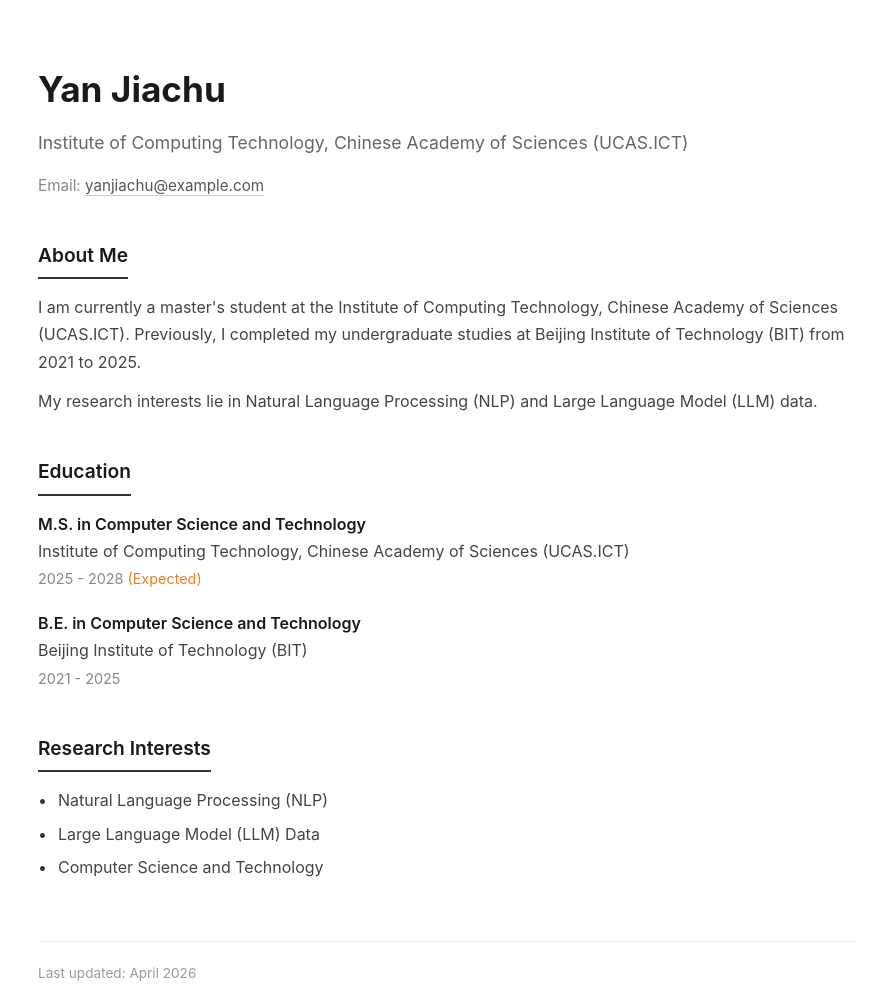
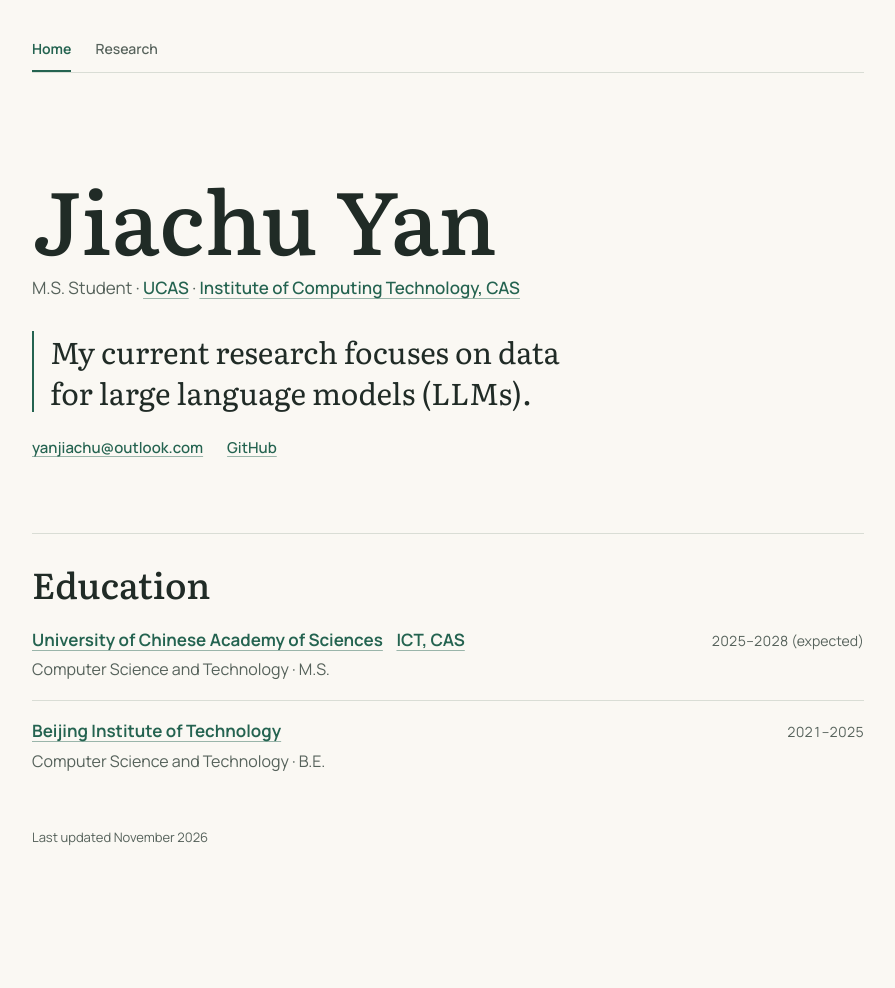
Before and after one commit to yanjiachu/PersonelPage, a plain HTML site: page index.html in a window 1280 px wide. Shown: the whole page, without its empty margins (192-1087 px from the left). After the commit the page ends 880 px from the top, so only its background shows below. Drawn offline with Linux system fonts and the light colour scheme.

Commit message:
Refresh academic homepage and research page

```diff
--- /dev/null
+++ b/assets/site.css
@@ -0,0 +1,207 @@
+@font-face {
+    font-family: Manrope;
+    src: url("fonts/manrope.woff2") format("woff2");
+    font-style: normal;
+    font-weight: 400 700;
+    font-display: swap;
+}
+
+@font-face {
+    font-family: Literata;
+    src: url("fonts/literata.woff2") format("woff2");
+    font-style: normal;
+    font-weight: 400 600;
+    font-display: swap;
+}
+
+:root {
+    color-scheme: light;
+    --paper: #faf8f3;
+    --ink: #202b26;
+    --muted: #56625b;
+    --accent: #246350;
+    --rule: #d9ddd5;
+    --serif: Literata, Georgia, serif;
+    --sans: Manrope, -apple-system, BlinkMacSystemFont, "Segoe UI", sans-serif;
+}
+
+* {
+    box-sizing: border-box;
+}
+
+body {
+    margin: 0;
+    background: var(--paper);
+    color: var(--ink);
+    font: 1rem/1.65 var(--sans);
+}
+
+.page {
+    width: min(100% - 3rem, 52rem);
+    margin-inline: auto;
+    padding-block: 1.75rem 2rem;
+}
+
+h1, h2, h3, p {
+    margin: 0;
+}
+
+a {
+    color: var(--accent);
+    font-weight: 550;
+    text-decoration-color: rgb(36 99 80 / 45%);
+    text-underline-offset: 0.23em;
+}
+
+a:hover {
+    text-decoration-color: currentColor;
+}
+
+a:focus-visible {
+    outline: 2px solid var(--accent);
+    outline-offset: 4px;
+}
+
+.site-nav {
+    display: flex;
+    gap: 1.5rem;
+    border-bottom: 1px solid var(--rule);
+}
+
+.site-nav a {
+    display: inline-flex;
+    align-items: center;
+    min-height: 2.75rem;
+    border-bottom: 2px solid transparent;
+    color: var(--muted);
+    font-size: 0.875rem;
+    text-decoration: none;
+}
+
+.site-nav a:hover,
+.site-nav [aria-current="page"] {
+    color: var(--accent);
+}
+
+.site-nav [aria-current="page"] {
+    border-bottom-color: currentColor;
+    font-weight: 650;
+}
+
+.intro {
+    margin-block: clamp(3rem, 9vw, 6rem) clamp(2.75rem, 7vw, 4.5rem);
+}
+
+h1, h2 {
+    font-family: var(--serif);
+    font-weight: 500;
+}
+
+h1 {
+    font-size: clamp(3.125rem, 8.2vw, 5.5rem);
+    line-height: 1.08;
+}
+
+.affiliation {
+    margin-top: 0.65rem;
+    color: var(--muted);
+    font-size: 1.0625rem;
+}
+
+.research-summary {
+    max-width: 34rem;
+    margin-top: 1.8rem;
+    padding-left: 1rem;
+    border-left: 2px solid var(--accent);
+    font: 400 clamp(1.375rem, 3.1vw, 1.875rem)/1.35 var(--serif);
+    text-wrap: balance;
+}
+
+.contact {
+    display: flex;
+    flex-wrap: wrap;
+    gap: 0.5rem 1.5rem;
+    margin-top: 1.5rem;
+    font-size: 0.9375rem;
+}
+
+.content-section {
+    padding-top: 1.75rem;
+    border-top: 1px solid var(--rule);
+}
+
+.content-section + .content-section {
+    margin-top: 2.5rem;
+}
+
+h2 {
+    font-size: clamp(1.75rem, 4vw, 2.25rem);
+    line-height: 1.2;
+}
+
+.education-list {
+    margin: 0.25rem 0 0;
+    padding: 0;
+    list-style: none;
+}
+
+.education-item {
+    display: grid;
+    grid-template-columns: minmax(0, 1fr) auto;
+    align-items: baseline;
+    gap: 0.35rem 1.5rem;
+    padding-block: 1.05rem;
+}
+
+.education-item + .education-item {
+    border-top: 1px solid var(--rule);
+}
+
+.education-item h3,
+.project-entry h3 {
+    font-size: 1.0625rem;
+    font-weight: 650;
+}
+
+.institution-links {
+    display: flex;
+    flex-wrap: wrap;
+    gap: 0.25rem 0.85rem;
+}
+
+.education-item h3 a {
+    font-weight: inherit;
+}
+
+.degree {
+    margin-top: 0.15rem;
+    color: var(--muted);
+}
+
+.period {
+    color: var(--muted);
+    font-size: 0.875rem;
+    font-variant-numeric: tabular-nums;
+}
+
+.project-entry {
+    margin-top: 1rem;
+}
+
+.section-copy {
+    max-width: 48ch;
+    margin-top: 0.65rem;
+    color: var(--muted);
+}
+
+footer {
+    margin-top: 2.25rem;
+    color: var(--muted);
+    font-size: 0.8125rem;
+}
+
+@media (max-width: 40rem) {
+    .education-item {
+        grid-template-columns: 1fr;
+    }
+}
--- a/index.html
+++ b/index.html
@@ -3,183 +3,56 @@
 <head>
     <meta charset="UTF-8">
     <meta name="viewport" content="width=device-width, initial-scale=1.0">
-    <title>Yan Jiachu</title>
-    <style>
-        * {
-            margin: 0;
-            padding: 0;
-            box-sizing: border-box;
-        }
-
-        body {
-            font-family: -apple-system, BlinkMacSystemFont, "Segoe UI", Roboto, Oxygen, Ubuntu, Cantarell, sans-serif;
-            line-height: 1.7;
-            color: #333;
-            max-width: 900px;
-            margin: 0 auto;
-            padding: 60px 40px;
-            font-size: 16px;
-        }
-
-        .header {
-            margin-bottom: 40px;
-        }
-
-        .name {
-            font-size: 2.2em;
-            font-weight: 700;
-            color: #1a1a1a;
-            margin-bottom: 8px;
-        }
-
-        .affiliation {
-            font-size: 1.1em;
-            color: #666;
-            margin-bottom: 15px;
-        }
-
-        .contact {
-            font-size: 0.95em;
-            color: #888;
-        }
-
-        .contact a {
-            color: #555;
-            text-decoration: none;
-            border-bottom: 1px solid #ccc;
-        }
-
-        .contact a:hover {
-            color: #000;
-            border-bottom-color: #000;
-        }
-
-        .section {
-            margin-bottom: 40px;
-        }
-
-        .section-title {
-            font-size: 1.2em;
-            font-weight: 600;
-            color: #1a1a1a;
-            margin-bottom: 15px;
-            border-bottom: 2px solid #333;
-            padding-bottom: 6px;
-            display: inline-block;
-        }
-
-        .section p {
-            color: #444;
-            margin-bottom: 12px;
-        }
-
-        .education-item {
-            margin-bottom: 18px;
-        }
-
-        .education-item .degree {
-            font-weight: 600;
-            color: #1a1a1a;
-        }
-
-        .education-item .institution {
-            color: #444;
-        }
-
-        .education-item .period {
-            color: #888;
-            font-size: 0.9em;
-        }
-
-        .education-item .expected {
-            color: #e67e22;
-        }
-
-        .research-interests ul {
-            list-style: none;
-            padding-left: 0;
-        }
-
-        .research-interests li {
-            color: #444;
-            margin-bottom: 6px;
-            padding-left: 20px;
-            position: relative;
-        }
-
-        .research-interests li::before {
-            content: "•";
-            position: absolute;
-            left: 0;
-            color: #333;
-        }
-
-        .footer {
-            margin-top: 60px;
-            padding-top: 20px;
-            border-top: 1px solid #eee;
-            font-size: 0.85em;
-            color: #999;
-        }
-
-        @media (max-width: 600px) {
-            body {
-                padding: 40px 20px;
-            }
-
-            .name {
-                font-size: 1.8em;
-            }
-        }
-    </style>
+    <meta name="description" content="Jiachu Yan, master's student at ICT, CAS, working on data for large language models.">
+    <title>Jiachu Yan</title>
+    <link rel="stylesheet" href="assets/site.css">
 </head>
 <body>
-    <div class="header">
-        <h1 class="name">Yan Jiachu</h1>
-        <p class="affiliation">Institute of Computing Technology, Chinese Academy of Sciences (UCAS.ICT)</p>
-        <p class="contact">
-            Email: <a href="mailto:yanjiachu@example.com">yanjiachu@example.com</a>
-        </p>
-    </div>
+    <div class="page">
+        <nav class="site-nav" aria-label="Main navigation">
+            <a href="index.html" aria-current="page">Home</a>
+            <a href="research.html">Research</a>
+        </nav>
 
-    <div class="section">
-        <h2 class="section-title">About Me</h2>
-        <p>
-            I am currently a master's student at the Institute of Computing Technology, Chinese Academy of Sciences (UCAS.ICT).
-            Previously, I completed my undergraduate studies at Beijing Institute of Technology (BIT) from 2021 to 2025.
-        </p>
-        <p>
-            My research interests lie in Natural Language Processing (NLP) and Large Language Model (LLM) data.
-        </p>
-    </div>
+        <main>
+            <header class="intro">
+                <h1>Jiachu Yan</h1>
+                <p class="affiliation">
+                    M.S. Student · <a href="https://english.ucas.edu.cn/">UCAS</a> ·
+                    <a href="https://www.ict.ac.cn/">Institute of Computing Technology, CAS</a>
+                </p>
+                <p class="research-summary">My current research focuses on data for large language models (LLMs).</p>
+                <p class="contact">
+                    <a href="mailto:yanjiachu@outlook.com">yanjiachu@outlook.com</a>
+                    <a href="https://github.com/yanjiachu">GitHub</a>
+                </p>
+            </header>
 
-    <div class="section">
-        <h2 class="section-title">Education</h2>
-        <div class="education-item">
-            <span class="degree">M.S. in Computer Science and Technology</span><br>
-            <span class="institution">Institute of Computing Technology, Chinese Academy of Sciences (UCAS.ICT)</span><br>
-            <span class="period">2025 - 2028 <span class="expected">(Expected)</span></span>
-        </div>
-        <div class="education-item">
-            <span class="degree">B.E. in Computer Science and Technology</span><br>
-            <span class="institution">Beijing Institute of Technology (BIT)</span><br>
-            <span class="period">2021 - 2025</span>
-        </div>
-    </div>
+            <section class="content-section" aria-labelledby="education-title">
+                <h2 id="education-title">Education</h2>
+                <ul class="education-list" role="list">
+                    <li class="education-item">
+                        <div>
+                            <h3 class="institution-links">
+                                <a href="https://english.ucas.edu.cn/">University of Chinese Academy of Sciences</a>
+                                <a href="https://www.ict.ac.cn/">ICT, CAS</a>
+                            </h3>
+                            <p class="degree">Computer Science and Technology · M.S.</p>
+                        </div>
+                        <p class="period"><time datetime="2025">2025</time>–<time datetime="2028">2028</time> (expected)</p>
+                    </li>
+                    <li class="education-item">
+                        <div>
+                            <h3><a href="https://english.bit.edu.cn/">Beijing Institute of Technology</a></h3>
+                            <p class="degree">Computer Science and Technology · B.E.</p>
+                        </div>
+                        <p class="period"><time datetime="2021">2021</time>–<time datetime="2025">2025</time></p>
+                    </li>
+                </ul>
+            </section>
+        </main>
 
-    <div class="section">
-        <h2 class="section-title">Research Interests</h2>
-        <div class="research-interests">
-            <ul>
-                <li>Natural Language Processing (NLP)</li>
-                <li>Large Language Model (LLM) Data</li>
-                <li>Computer Science and Technology</li>
-            </ul>
-        </div>
-    </div>
-
-    <div class="footer">
-        <p>Last updated: April 2026</p>
+        <footer>Last updated <time datetime="2026-11">November 2026</time></footer>
     </div>
 </body>
 </html>
```
Also changed, not shown: research.html (added, +43 -0 lines), assets/fonts/literata-OFL.txt (added), assets/fonts/literata.woff2 (added), assets/fonts/manrope-OFL.txt (added), assets/fonts/manrope.woff2 (added), 1 other file.
